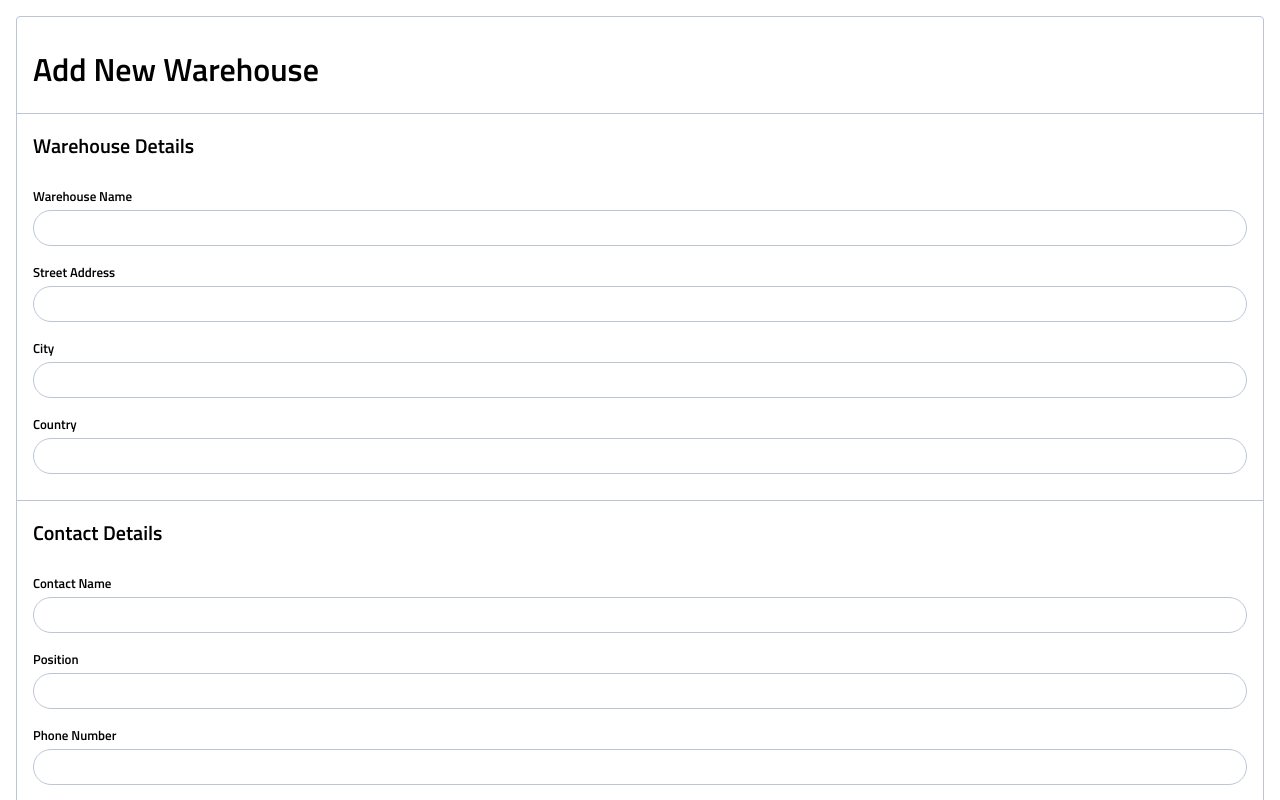
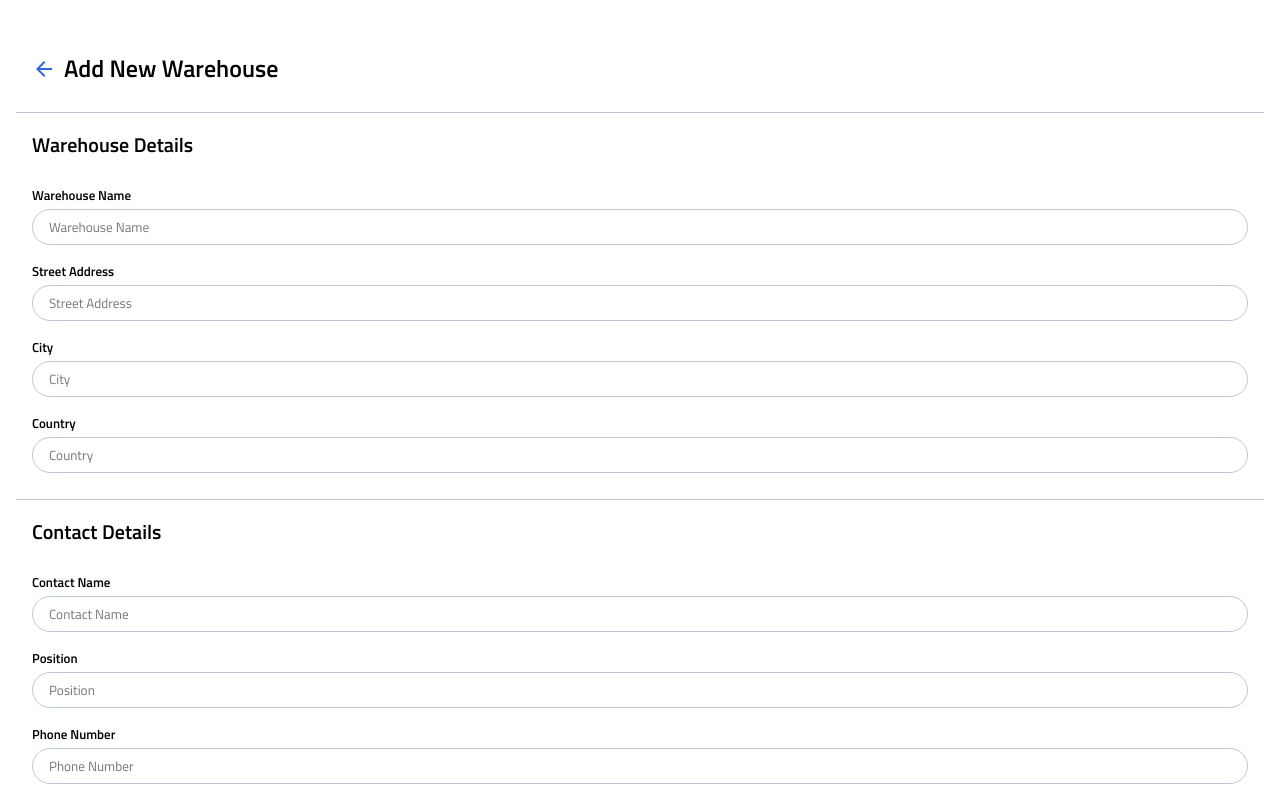
Before and after one commit to mescad/Instock-client, a React (Create React App) app: page /warehouses/add in a window 1280 px wide. Shown: the top 800 px of the page. Built offline with nearby package versions, Linux system fonts and the light colour scheme; no server answers.

Commit message:
Add functionality on Add and Edit warehouse pages

```diff
--- a/src/App.js
+++ b/src/App.js
@@ -15,8 +15,8 @@ function App() {
       <Header />
       <Routes>
         <Route />
-        <Route path="/warehouses/:warehousesId/edit" element={<WEditPage />}  />
-        <Route path="/warehouses/add" element={<WAddPage />}  />
+        <Route path="/warehouses/:warehousesId/edit" element={<WEditPage action="put" />}  />
+        <Route path="/warehouses/add" element={<WAddPage action="post"/>}  />
       </Routes>
       <Footer />
     </BrowserRouter>
--- a/src/components/EditWareshouse/EditWarehouse.js
+++ b/src/components/AddEditWareshouse/AddEditWarehouse.js
@@ -1,11 +1,10 @@
 import { useState, useEffect } from "react";
 import axios from "axios";
-import "./EditWarehouse.scss";
+import "./AddEditWarehouse.scss";
+const PORT = process.env.REACT_APP_PORT;
+const DOMAIN = process.env.REACT_APP_API_DOMAIN;
 
-function EditWarehouse({ page, buttonText, handleForm, pageToLoad }) {
-  // const [warehouseDetails, setWarehouseDetails] = useState({})
-  // const [contactDetails, setContactDetails] = useState({})
-
+function EditWarehouse({ action, page, buttonText, handleForm, pageToLoad }) {
   const [inputText, setInputText] = useState({
     warehouse_name: "",
     address: "",
@@ -22,7 +21,6 @@ function EditWarehouse({ page, buttonText, handleForm, pageToLoad }) {
       axios
         .get(`http://localhost:8080/api/warehouses/${pageToLoad}`)
         .then((response) => {
-          console.log(response.data);
           setInputText(response.data);
         })
         .catch((err) => {
@@ -57,6 +55,7 @@ function EditWarehouse({ page, buttonText, handleForm, pageToLoad }) {
             type="text"
             onChange={handleChange}
             value={inputText.warehouse_name}
+            placeholder="Warehouse Name"
           />
           <label className={`${c}__label`}>Street Address</label>
           <input
@@ -65,6 +64,7 @@ function EditWarehouse({ page, buttonText, handleForm, pageToLoad }) {
             className={`${c}__input`}
             onChange={handleChange}
             value={inputText.address}
+            placeholder="Street Address"
           />
           <label className={`${c}__label`} htmlFor="city">
             City
@@ -75,6 +75,7 @@ function EditWarehouse({ page, buttonText, handleForm, pageToLoad }) {
             className={`${c}__input`}
             onChange={handleChange}
             value={inputText.city}
+            placeholder="City"
           />
           <label className={`${c}__label`} htmlFor="country">
             Country
@@ -85,6 +86,7 @@ function EditWarehouse({ page, buttonText, handleForm, pageToLoad }) {
             className={`${c}__input`}
             onChange={handleChange}
             value={inputText.country}
+            placeholder="Country"
           />
         </article>
         <article className={`${c}__article`}>
@@ -99,6 +101,7 @@ function EditWarehouse({ page, buttonText, handleForm, pageToLoad }) {
             className={`${c}__input`}
             onChange={handleChange}
             value={inputText.contact_name}
+            placeholder="Contact Name"
           />
           <label className={`${c}__label`}>Position</label>
           <input
@@ -107,6 +110,7 @@ function EditWarehouse({ page, buttonText, handleForm, pageToLoad }) {
             className={`${c}__input`}
             onChange={handleChange}
             value={inputText.contact_position}
+            placeholder="Position"
           />
           <label className={`${c}__label`}>Phone Number</label>
           <input
@@ -115,6 +119,7 @@ function EditWarehouse({ page, buttonText, handleForm, pageToLoad }) {
             className={`${c}__input`}
             onChange={handleChange}
             value={inputText.contact_phone}
+            placeholder="Phone Number"
           />
           <label className={`${c}__label`}>Email</label>
           <input
@@ -123,6 +128,7 @@ function EditWarehouse({ page, buttonText, handleForm, pageToLoad }) {
             className={`${c}__input`}
             onChange={handleChange}
             value={inputText.contact_email}
+            placeholder="Email"
           />
         </article>
       </section>
--- a/src/components/EditWareshouse/EditWarehouse.scss
+++ b/src/components/AddEditWareshouse/AddEditWarehouse.scss
@@ -27,6 +27,10 @@
         border-radius: 20px;
         height: 3.6rem;
         margin-bottom: 1.6rem;
+        padding-left: 1.6rem;
+
+        font-family: "TitilliumWeb";
+
     }
 
 
@@ -45,8 +49,9 @@
         width: 12rem;
         border-radius: 20px;
 
-
         &--cancel {
+            font-family: "TitilliumWeb";
+            font-size: 1.3rem;
             background-color: $primary-light;
             border: 1px solid $secondary-alternative;
         }
--- a/src/components/ArrowBack/ArrowBack.scss
+++ b/src/components/ArrowBack/ArrowBack.scss
@@ -5,10 +5,10 @@
     background-position: center;
     background-repeat: no-repeat;
     background-size: cover;
-    height: 2rem;
-    width: 2rem;
+    height: 2.4rem;
+    width: 2.4rem;
     background-color: transparent;
     border: none;
     margin-top: 1rem;
-    margin-right: 0.4rem;
+    margin-right: 0.8rem;
 }
--- a/src/page/WareHousePages/WAddPage.js
+++ b/src/page/WareHousePages/WAddPage.js
@@ -1,17 +1,61 @@
-import './WAddPage.scss';
+import "./WAddPage.scss";
 
-import EditWarehouse from '../../components/EditWareshouse/EditWarehouse.js';
+import AddEditWarehouse from "../../components/AddEditWareshouse/AddEditWarehouse.js";
+import ArrowBack from "../../components/ArrowBack/ArrowBack";
+import axios from "axios";
 
-function WAddPage() {
-  const handleForm = () => {
+function WAddPage({action}) {
+  const handleForm = (e) => {
+    e.preventDefault();
+    const target = e.target;
+    if (
+      !target.warehouse_name.value ||
+      !target.address.value ||
+      !target.city.value ||
+      !target.country.value ||
+      !target.contact_name.value ||
+      !target.contact_position.value ||
+      !target.contact_phone.value ||
+      !target.contact_email.value
+    ) {
+      return alert("Please complete all the fields!");
+    }
 
-  }
+    const warehouse = {
+      warehouse_name: `${target.warehouse_name.value}`,
+      address: `${target.address.value}`,
+      city: `${target.city.value}`,
+      country: `${target.country.value}`,
+      contact_name: `${target.contact_name.value}`,
+      contact_position: `${target.contact_position.value}`,
+      contact_phone: `${target.contact_phone.value}`,
+      contact_email: `${target.contact_email.value}`,
+    };
 
+    axios
+      .post("http://localhost:8080/api/warehouses", warehouse)
+      .then((response) => {
+        console.log(response);
+      })
+      .catch((err) => {
+        console.log(err);
+      });
+  };
+
+  const page = "add-new-warehouse";
   return (
-    <main className='add-new-warehouse'>
-      <h1 className='add-new-warehouse__title'>Add New Warehouse</h1>
+    <main className={page}>
+      <div className={`${page}__wrapper-title`}>
+        <ArrowBack />
+        <h1 className="add-new-warehouse__title">Add New Warehouse</h1>
+      </div>
       <section>
-      <EditWarehouse buttonText={`+ Add Warehouse`} page={`add-new-warehouse`} handleForm={handleForm}/>
+        <AddEditWarehouse
+          buttonText={`+ Add Warehouse`}
+          page={`add-new-warehouse`}
+          handleForm={handleForm}
+          action={action}
+        />
       </section>
     </main>
   );
--- a/src/page/WareHousePages/WAddPage.scss
+++ b/src/page/WareHousePages/WAddPage.scss
@@ -4,13 +4,21 @@
 .add-new-warehouse {
     display: flex;
     flex-direction: column;
-    border: 1px solid $secondary-alternative;
+
     border-radius: 4px;
     margin: 1.6rem 1.6rem;
 
     &__title {
+        font-size: 2.4rem;
+        margin: 3.2rem 0 2.4rem 0rem ;
+        font-weight: 600;
 
-        margin: 3.2rem 1.6rem 2.4rem ;
+    }
+
+    &__wrapper-title {
+        display: flex;
+        align-items: center;
+        margin-left: 1.6rem;
     }
 
     &__button {
@@ -24,6 +32,8 @@
             background-color: $primary-alternative;
             color: $primary-light;
             border-style: none;
+            font-size: 1.3rem;
+            font-family: "TitilliumWeb";
         }
 
 
--- a/src/page/WareHousePages/WEditPage.js
+++ b/src/page/WareHousePages/WEditPage.js
@@ -1,11 +1,11 @@
 import axios from "axios";
 import "./WEditPage.scss";
-import EditWarehouse from "../../components/EditWareshouse/EditWarehouse.js";
+import AddEditWarehouse from "../../components/AddEditWareshouse/AddEditWarehouse.js";
 import { useEffect, useState } from "react";
 import { useParams } from 'react-router-dom';
 import ArrowBack from "../../components/ArrowBack/ArrowBack";
 
-function WEditPage() {
+function WEditPage({action}) {
   const [warehouse, setWarehouse] = useState(null);
   const [isLoading, setIsLoading] = useState(true);
 
@@ -31,6 +31,26 @@ function WEditPage() {
     ) {
       return alert("Please complete all the fields!");
     }
+
+    const warehouse = {
+      warehouse_name: `${ev.warehouse_name.value}`,
+      address: `${ev.address.value}`,
+      city: `${ev.city.value}`,
+      country: `${ev.country.value}`,
+      contact_name: `${ev.contact_name.value}`,
+      contact_position: `${ev.contact_position.value}`,
+      contact_phone: `${ev.contact_phone.value}`,
+      contact_email: `${ev.contact_email.value}`,
+    };
+
+    axios
+      .put(`http://localhost:8080/api/warehouses/${warehousesId}`, warehouse)
+      .then((response) => {
+        console.log(response);
+      })
+      .catch((err) => {
+        console.log(err);
+      });
   };
 
   return (
@@ -40,11 +60,12 @@ function WEditPage() {
         <h1 className="edit-warehouse__title">Edit Warehouse</h1>
       </div>
       <section className="edit-warehouse__section">
-        <EditWarehouse
+        <AddEditWarehouse
           page={`edit-warehouse`}
           buttonText={"Save"}
           handleForm={handleForm}
           pageToLoad={pageToLoad}
+          action={action}
         />
       </section>
     </main>
--- a/src/styles/partials/_typography.scss
+++ b/src/styles/partials/_typography.scss
@@ -2,7 +2,7 @@
     font-family: "TitilliumWeb";
     src: url("../../asset/fonts/TitilliumWeb-SemiBold.ttf") format("truetype");
     font-weight: 600;
-    font-style: bold;
+    font-style: normal;
 }
 
 @font-face {
```
